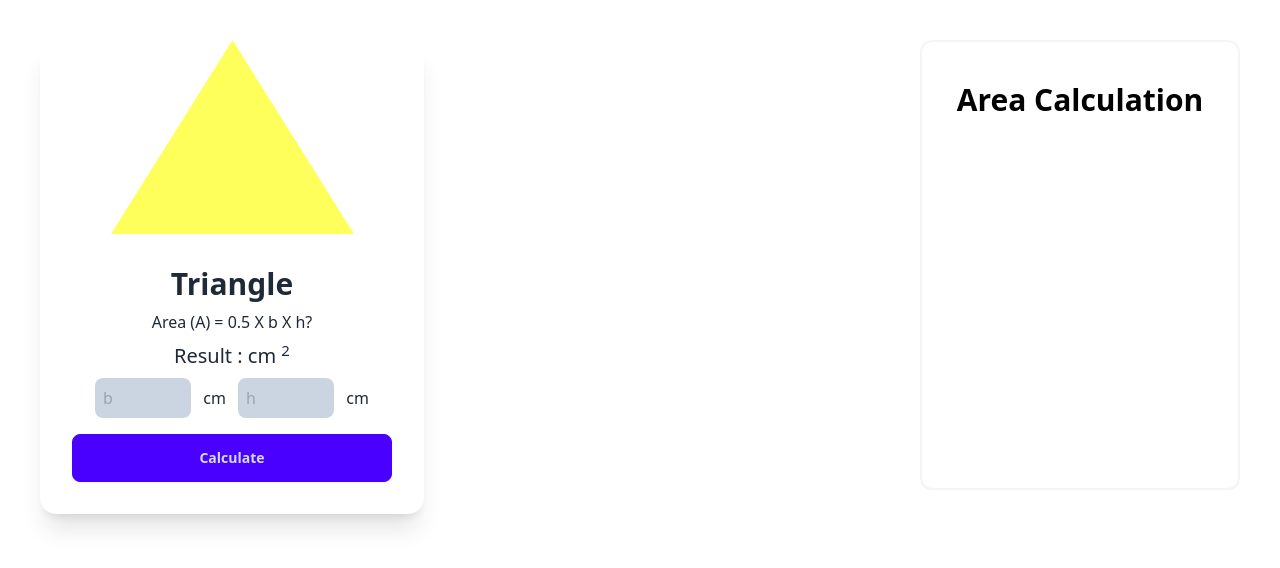
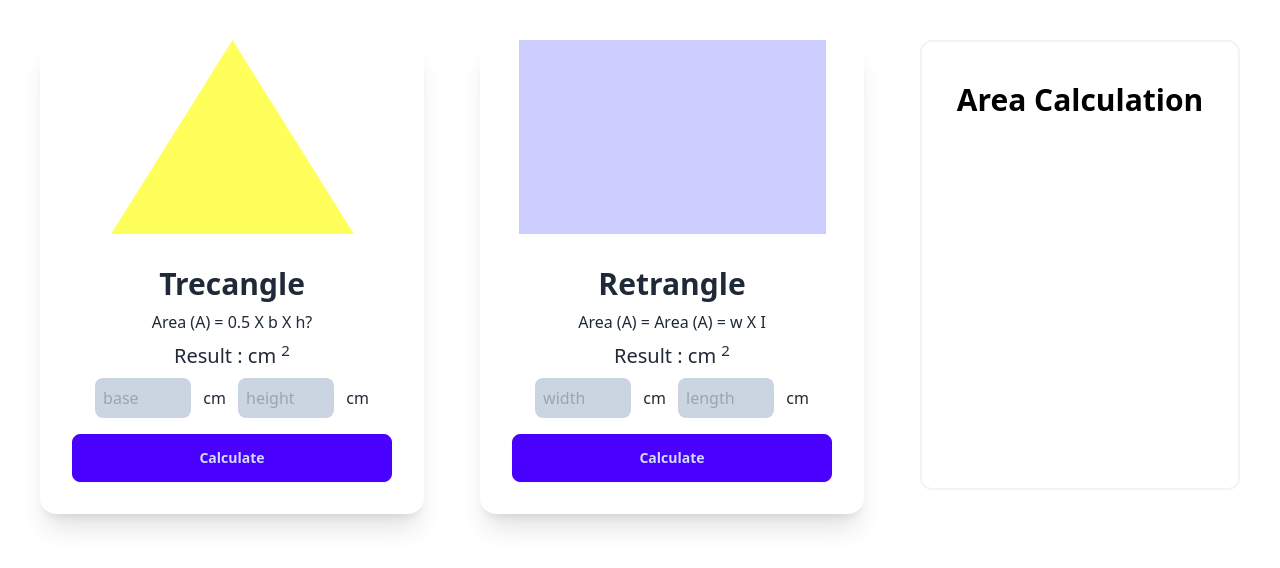
Before and after one commit to Mahmud4M/geometry-one, a plain HTML site: page index.html in a window 1280 px wide. Drawn offline with nearby package versions, Linux system fonts and the light colour scheme.

Commit message:
third commit

```diff
--- a/index.html
+++ b/index.html
@@ -19,22 +19,40 @@
         <div>
             <div class="flex">
                 <!-- Calculate Card -->
-                <div class="flex-1 grid grid-cols-3">
-                    <!-- Card-One -->
+                <div class="flex-1 grid grid-cols-2">
+                    <!-- Trangle Card- -->
                     <div class="card w-96 bg-base-100 shadow-xl text-center">
                         <figure><img src="images/triangle.png" alt="Shoes" /></figure>
                         <div class="card-body">
-                          <h2 class="text-center text-3xl font-bold">Triangle</h2>
+                          <h2 class="text-center text-3xl font-bold">Trecangle</h2>
                           <p>Area (A) = 0.5 X b X h?</p>
                           <p class="text-xl">Result : <span id="result-trangle"> </span> <span>cm <sup>2</sup></span></p>
                           <div class="mb-2">
-                            <input id="trangle-base" class="w-24 p-2 rounded-lg bg-slate-300" type="text" placeholder="b">
+                            <input id="trangle-base" class="w-24 p-2 rounded-lg bg-slate-300" type="text" placeholder="base">
                           <span class="mr-2 ml-2">cm</span>
-                            <input id="trangle-height" class="w-24  p-2 rounded-lg bg-slate-300" type="text" placeholder="h">
+                            <input id="trangle-height" class="w-24  p-2 rounded-lg bg-slate-300" type="text" placeholder="height">
                           <span class="ml-2">cm</span>
                           </div>
                           <div class="card-actions">
                             <button onclick="calculateInputValue()" class="btn btn-primary w-full">Calculate</button>
+                          </div>
+                        </div>
+                      </div>
+                      <!-- Retrangle Card -->
+                      <div class="card w-96 bg-base-100 shadow-xl text-center">
+                        <figure><img src="images/rectangle.png" alt="Shoes" /></figure>
+                        <div class="card-body">
+                          <h2 class="text-center text-3xl font-bold">Retrangle</h2>
+                          <p>Area (A) = Area (A) = w X I </p>
+                          <p class="text-xl">Result : <span id="result-rectangle"> </span> <span>cm <sup>2</sup></span></p>
+                          <div class="mb-2">
+                            <input id="rectangle-width" class="w-24 p-2 rounded-lg bg-slate-300" type="text" placeholder="width">
+                          <span class="mr-2 ml-2">cm</span>
+                            <input id="rectangle-length" class="w-24  p-2 rounded-lg bg-slate-300" type="text" placeholder="length">
+                          <span class="ml-2">cm</span>
+                          </div>
+                          <div class="card-actions">
+                            <button onclick="rectangleAreaInput()" class="btn btn-primary w-full">Calculate</button>
                           </div>
                         </div>
                       </div>
@@ -52,6 +70,7 @@
     <footer>
 
     </footer>
+    <script src="js/rectangle.js"></script>
     <script src="js/js-one.js"></script>
 </body>
 
--- /dev/null
+++ b/js/rectangle.js
@@ -0,0 +1,20 @@
+function rectangleAreaInput() {
+    // Rectangle Width
+    const rectangleWidth = document.getElementById('rectangle-width');
+    const rectangleWidthText = rectangleWidth.value;
+    const width = parseFloat(rectangleWidthText);
+    console.log(width);
+
+    // Rectangle Length
+    const rectangleLength = document.getElementById('rectangle-length');
+    const rectangleLengthText = rectangleLength.value;
+    const length = parseFloat(rectangleLengthText);
+    console.log(length);
+
+    // const area
+    const areaRectangle = width * length;
+
+    //Result Rectangle
+    const result = document.getElementById('result-rectangle');
+    result.innerText = areaRectangle;
+}
```
